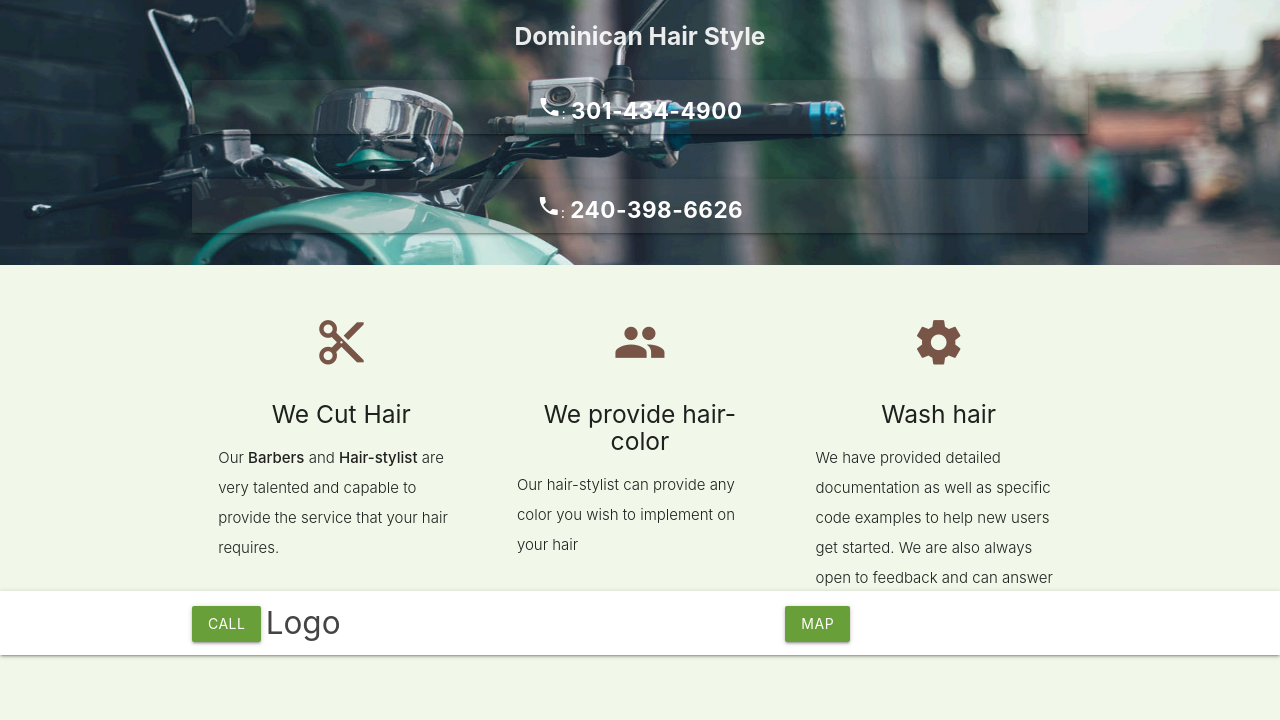
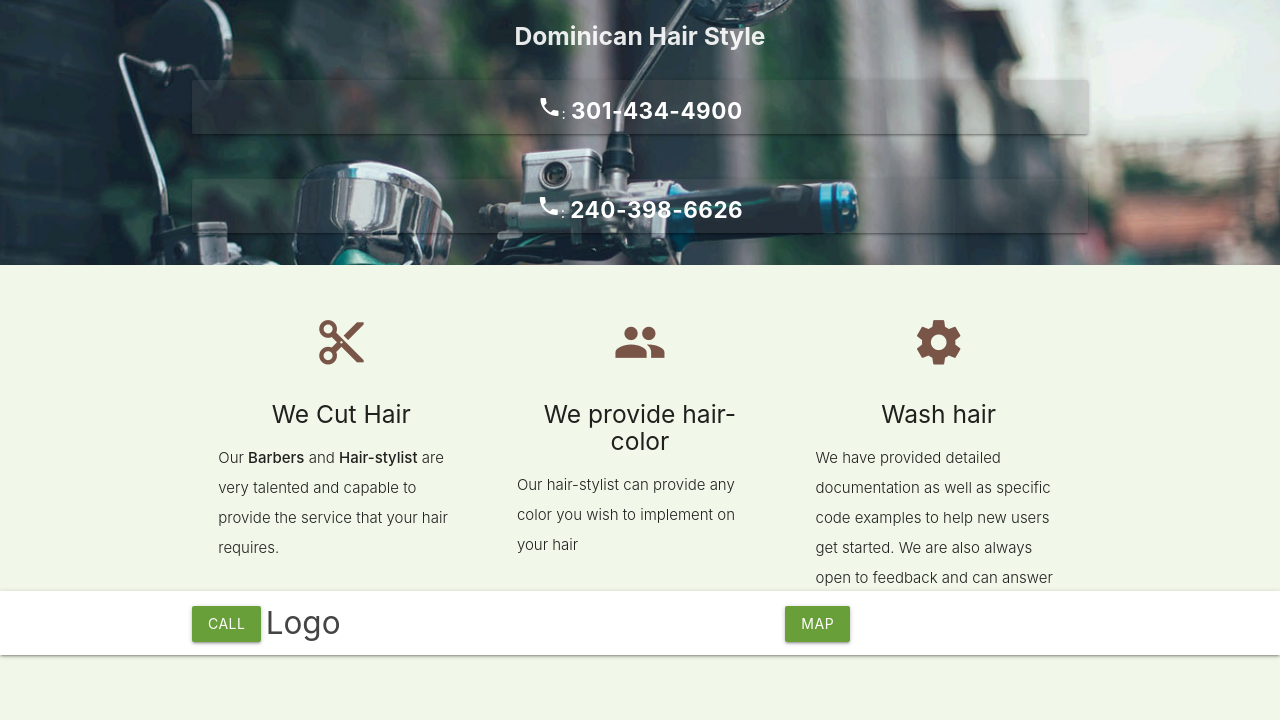
Before and after one commit to rfrancodiaz93/dfrancohairsalon, a plain HTML site: page index.html in a window 1280 px wide. Shown: the part 145-865 px from the top of the page. Drawn offline with nearby package versions, Linux system fonts and the light colour scheme.

Commit message:
style10045

```diff
--- a/index.html
+++ b/index.html
@@ -56,7 +56,7 @@
 
       </div>
     </div>
-    <div class="parallax"><img style="height: 500px;" src="background1.jpg" alt="Unsplashed background img 1"></div>
+    <div class="parallax"><img style="height: 700px;" src="background1.jpg" alt="Unsplashed background img 1"></div>
   </div>
 
 
```
